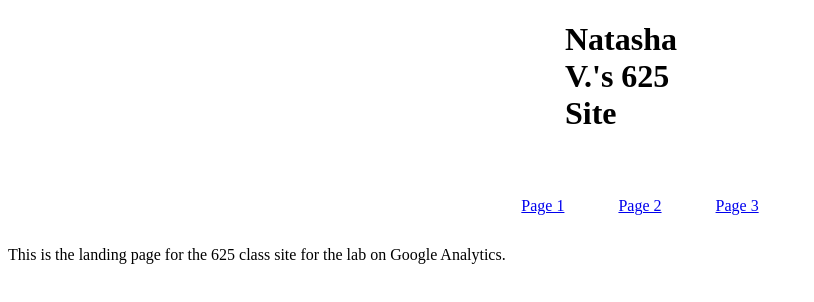
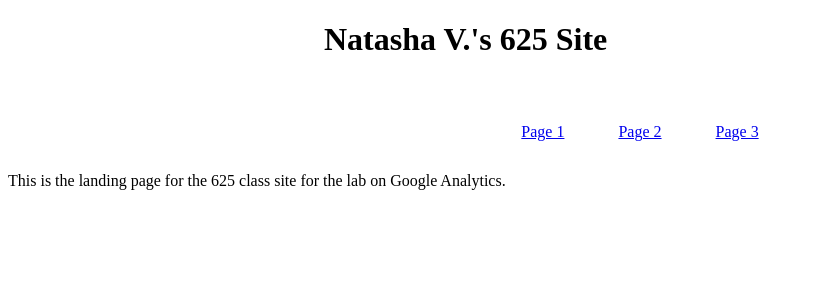
Before and after one commit to nvola/625, a plain HTML site: page index.html in a window 1280 px wide. Shown: the whole page, without its empty margins (0-814 px from the left). Drawn offline with Linux system fonts and the light colour scheme.

Commit message:
Update main

```diff
--- a/main.css
+++ b/main.css
@@ -1,6 +1,7 @@
 div.h1{
-    margin: 0 auto;
-    width: 150px;
+    margin-left: auto;
+    margin-right: auto;
+    width: 50%;
     font-style: bold;
 }
 
```
